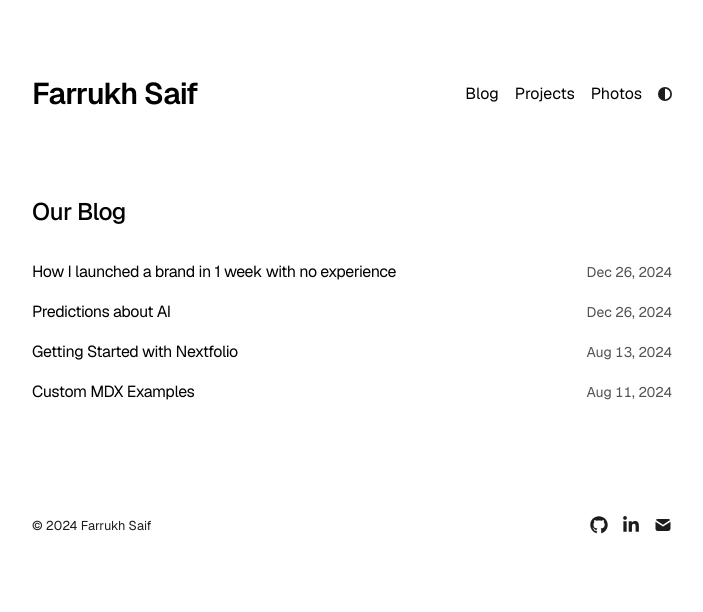
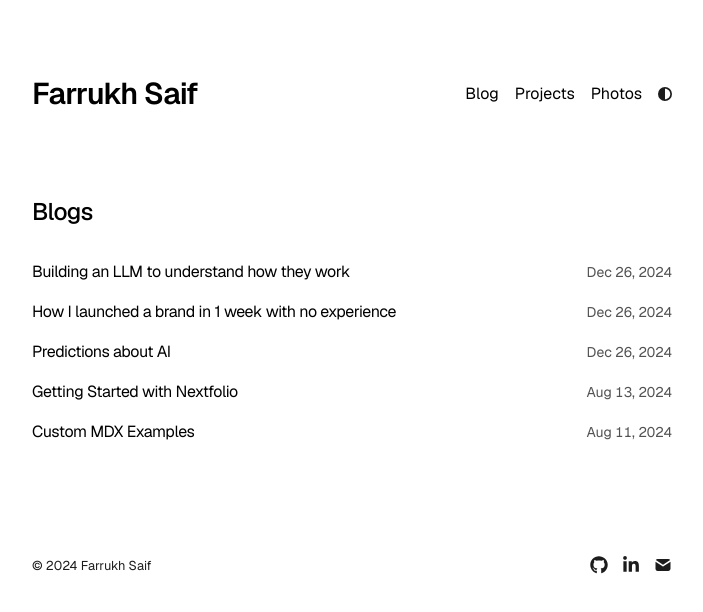
Before and after one commit to farrukh-saif/Portfolio, a Next.js app: page /blog in a window 1280 px wide. Shown: the top 612 px of the page, without its empty margins (288-991 px from the left). Built offline with nearby package versions, Linux system fonts and the light colour scheme.

Commit message:
Change 'our blogs' to 'blogs', add building llm blog

```diff
--- a/app/blog/page.tsx
+++ b/app/blog/page.tsx
@@ -11,7 +11,7 @@ export default function BlogPosts() {
 
   return (
     <section>
-      <h1 className="mb-8 text-2xl font-medium tracking-tight">Our Blog</h1>
+      <h1 className="mb-8 text-2xl font-medium tracking-tight">Blogs</h1>
       <div>
         {allBlogs
           .sort((a, b) => {
--- /dev/null
+++ b/content/building-an-llm.mdx
@@ -0,0 +1,10 @@
+---
+title: "Building an LLM to understand how they work"
+publishedAt: "2024-12-26"
+summary: "Inspired by Sebastian Raska, this is my journey of building a Language Model."
+tags: "Machine Learning, AI, LLM"
+---
+
+Hi guys
+
+## h2 Heading
```
